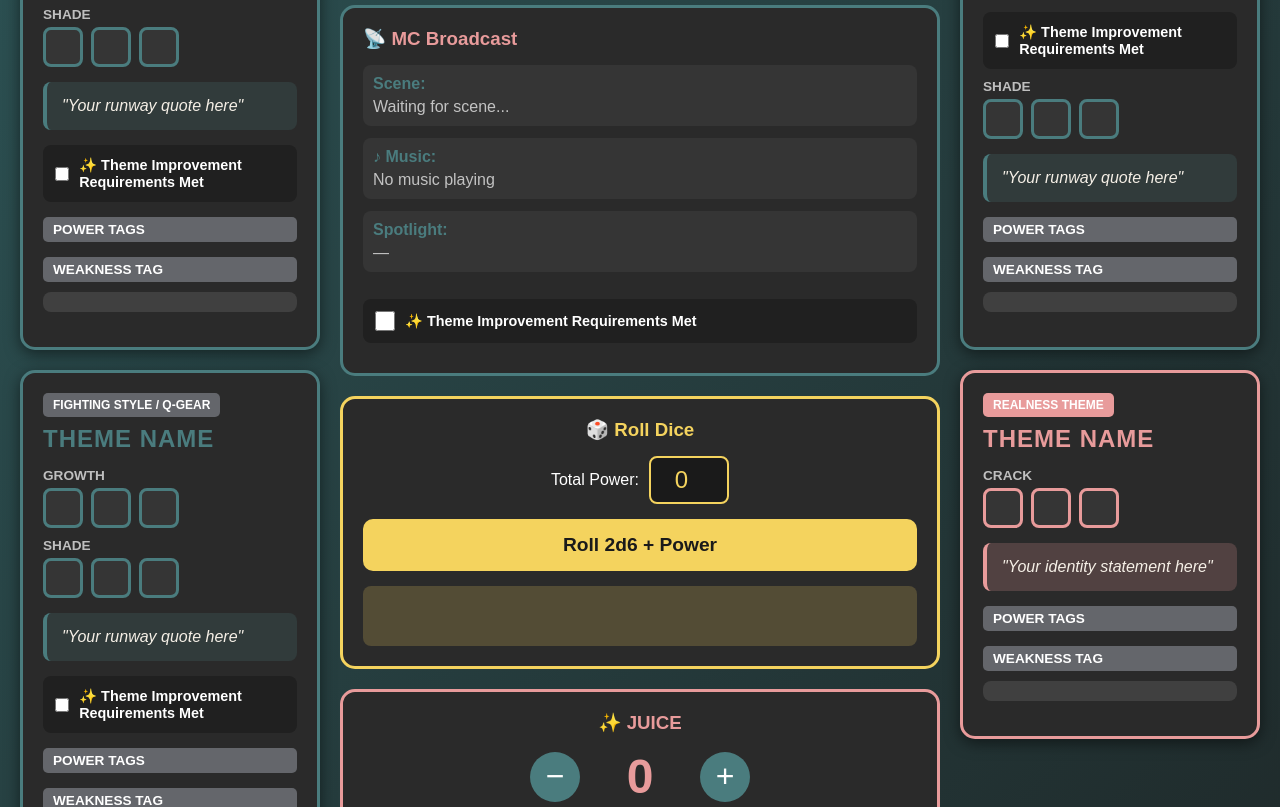
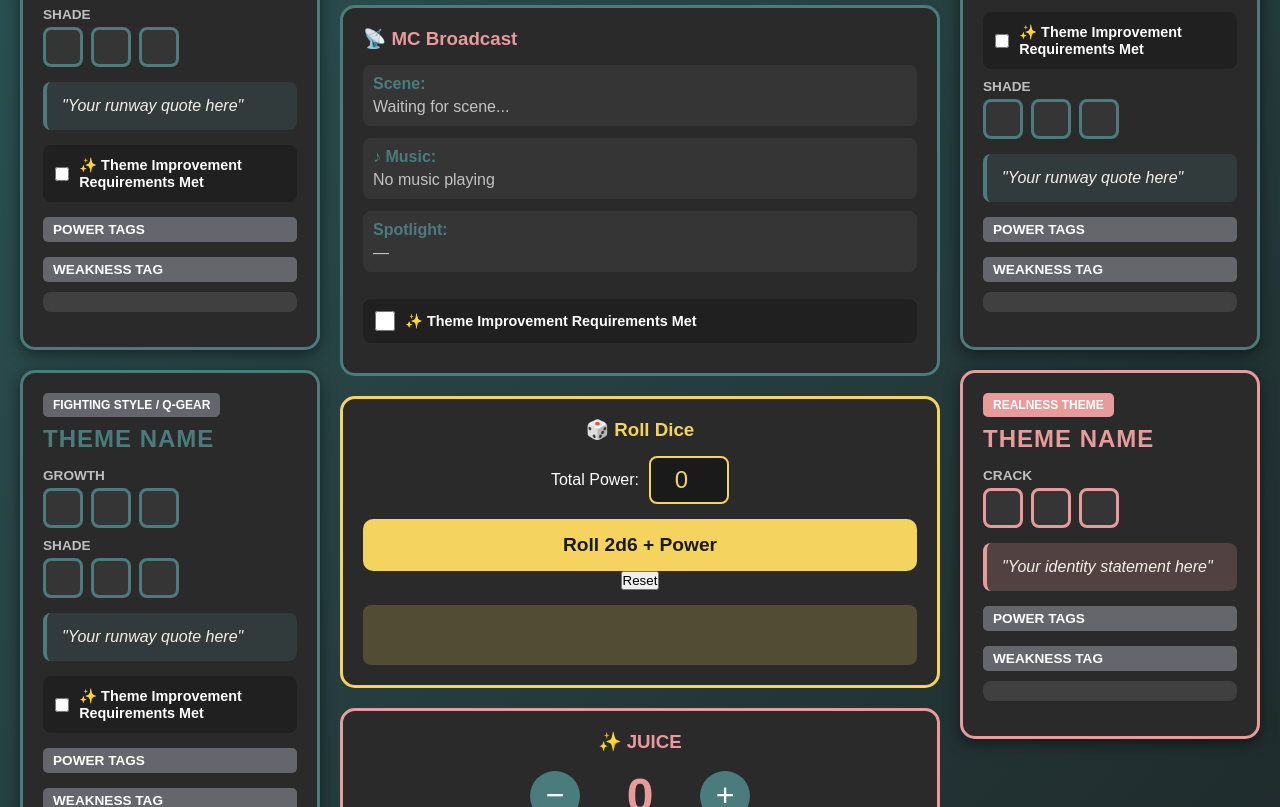
Before and after one commit to benwieler-commits/queerz-player-app, a plain HTML site: page index.html in a window 1280 px wide. Shown: the part 293-1100 px from the top of the page. Drawn offline with Linux system fonts and the light colour scheme; no server answers.

Commit message:
Add reset button to index.html

```diff
--- a/index.html
+++ b/index.html
@@ -165,6 +165,7 @@
                     <input type="number" id="totalPower" class="power-input" value="0" min="-5" max="10">
                 </div>
                 <button id="rollBtn" class="btn-roll">Roll 2d6 + Power</button>
+                <button id="resetBtn" class="btn-reset">Reset</button>
                 <div id="rollResult" class="roll-result"></div>
             </div>
 
```
